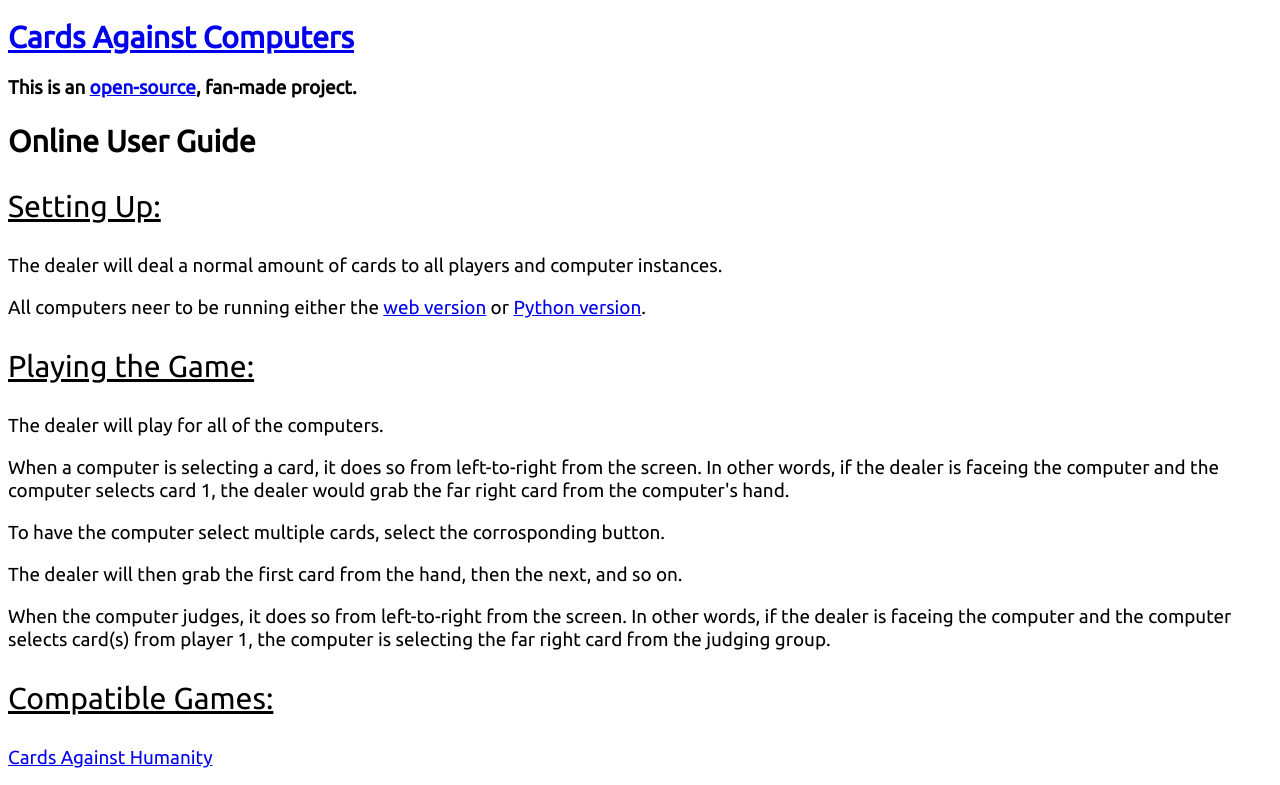
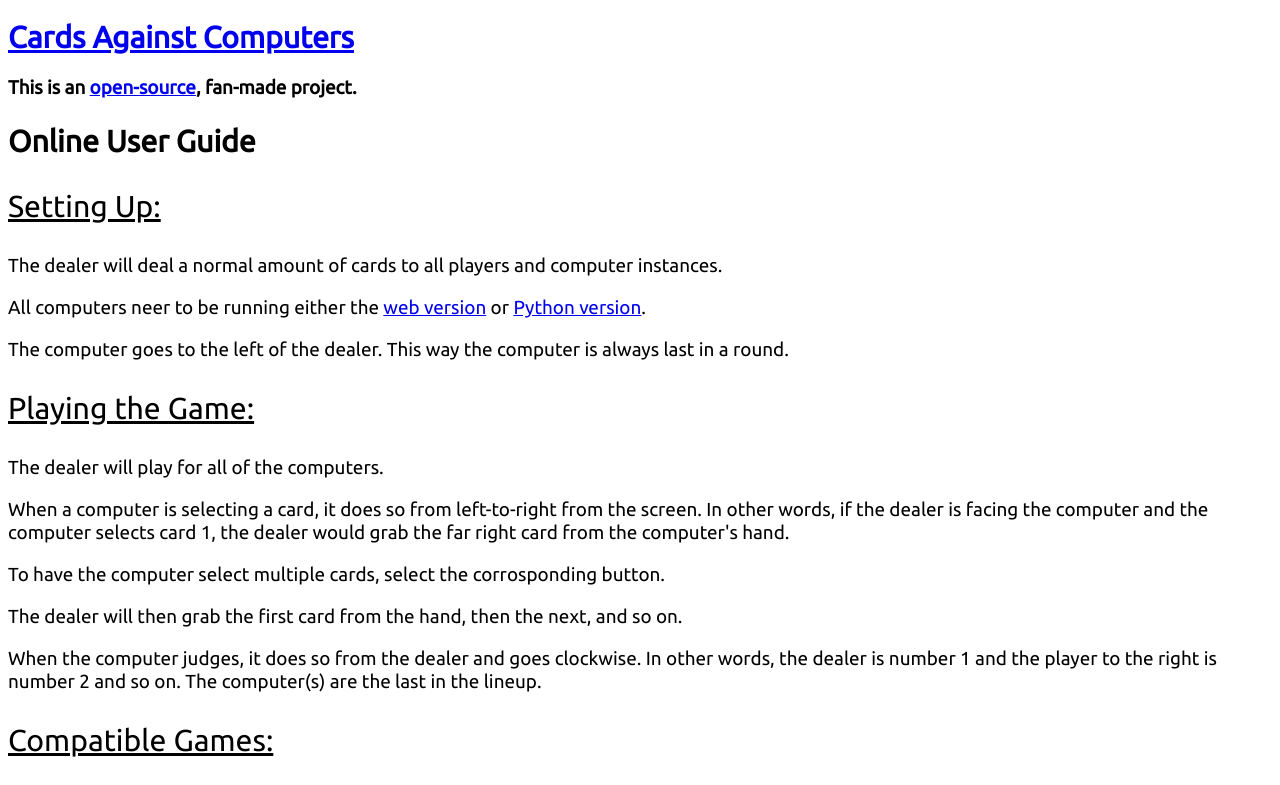
Before and after one commit to JacobBorgProgramming/CardsAgainstComputers-Website, a plain HTML site: page online.html in a window 1280 px wide. Shown: the top 785 px of the page. Drawn offline with Linux system fonts and the light colour scheme; a web font is replaced by a local one.

Commit message:
Update online.html
Updated the manual to be clearer

```diff
--- a/online.html
+++ b/online.html
@@ -30,14 +30,15 @@
     <p class="pc_l_u">Setting Up:</p>
     <p class="pc_m">The dealer will deal a normal amount of cards to all players and computer instances.</p>
     <p class="pc_m">All computers neer to be running either the <a href="./index.html">web version</a> or <a href="https://github.com/JacobBorgProgramming/CardsAgainstComputers" target="_BLANK">Python version</a>.</p>
+    <p class="pc_m">The computer goes to the left of the dealer. This way the computer is always last in a round.</p>
 
     <p class="pc_l_u">Playing the Game:</p>
     <p class="pc_m">The dealer will play for all of the computers.</p>
-    <p class="pc_m">When a computer is selecting a card, it does so from left-to-right from the screen. In other words, if the dealer is faceing the computer and the computer selects card 1, the dealer would grab the far right card from the computer's hand.</p>
+    <p class="pc_m">When a computer is selecting a card, it does so from left-to-right from the screen. In other words, if the dealer is facing the computer and the computer selects card 1, the dealer would grab the far right card from the computer's hand.</p>
     <p class="pc_m">To have the computer select multiple cards, select the corrosponding button.</p>
     <p class="pc_m">The dealer will then grab the first card from the hand, then the next, and so on.</p>
 
-    <p class="pc_m">When the computer judges, it does so from left-to-right from the screen. In other words, if the dealer is faceing the computer and the computer selects card(s) from player 1, the computer is selecting the far right card from the judging group.</p>
+    <p class="pc_m">When the computer judges, it does so from the dealer and goes clockwise. In other words, the dealer is number 1 and the player to the right is number 2 and so on. The computer(s) are the last in the lineup.</p>
 
     <p class="pc_l_u">Compatible Games:</p>
     <p class="pc_m"><a rel="noreferrer" href="https://cardsagainsthumanity.com/" target="_BLANK">Cards Against Humanity</a></p>
```
